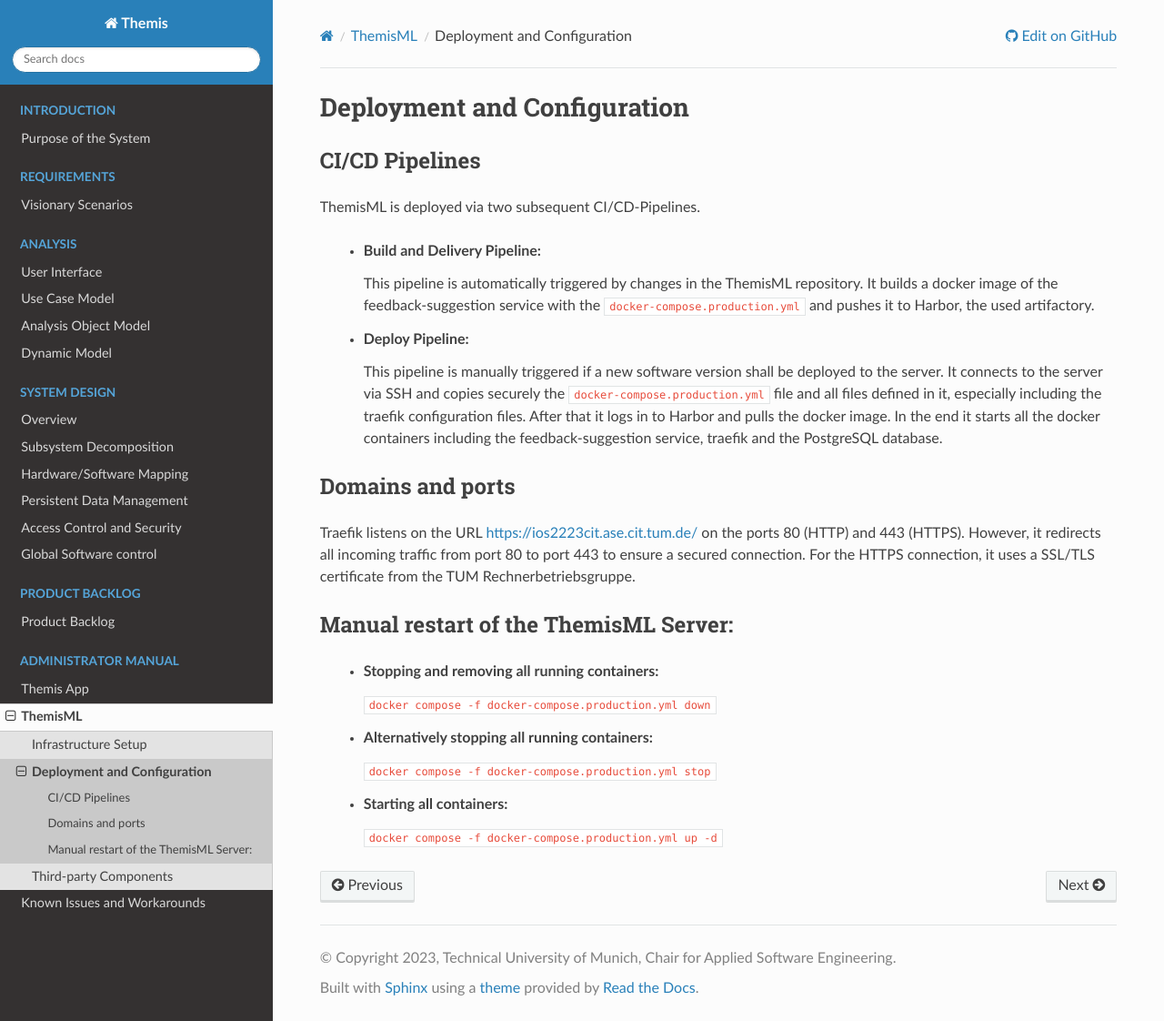
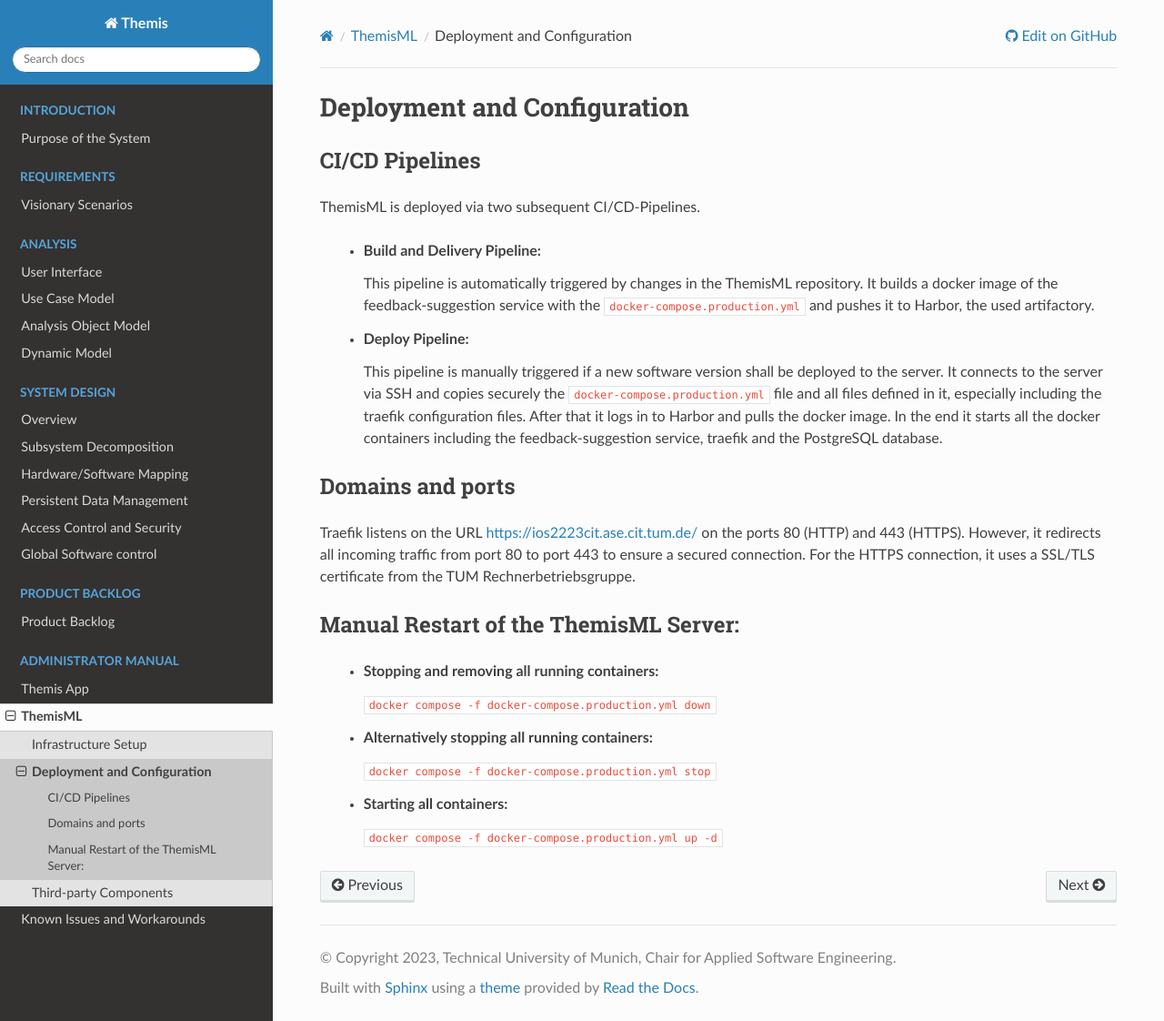
Before and after one commit to ls1intum/Themis, a Sphinx documentation site: the page built from docs/admin/themisml/deployment.rst, in a window 1280 px wide and 1122 px high. Shown: the whole window at 91% size. Built offline with Sphinx 7.4.7 and the Read the Docs theme 2.0.0, drawn with Linux system fonts in a browser that asks for light colours.

```diff
--- a/docs/admin/themisml/deployment.rst
+++ b/docs/admin/themisml/deployment.rst
@@ -31,7 +31,7 @@ redirects all incoming traffic from port 80 to port 443 to ensure a secured conn
 uses a SSL/TLS certificate from the TUM Rechnerbetriebsgruppe.
 
 ~~~~~~~~~~~~~~~~~~~~~~~~~~~~~~~~~~~~~~~
-Manual restart of the ThemisML Server:
+Manual Restart of the ThemisML Server:
 ~~~~~~~~~~~~~~~~~~~~~~~~~~~~~~~~~~~~~~~
 
   * **Stopping and removing all running containers:**
```
